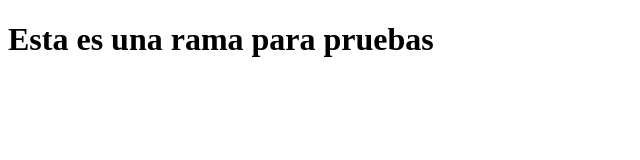
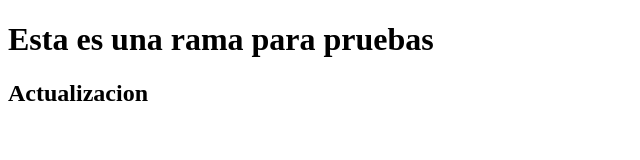
Before and after one commit to ccpappalardo/gitpruebas, a plain HTML site: page index.html in a window 1280 px wide. Shown: the whole page, without its empty margins (0-640 px from the left). Drawn offline with Linux system fonts and the light colour scheme.

Commit message:
se agrega un segundo parrafo

```diff
--- a/index.html
+++ b/index.html
@@ -6,6 +6,7 @@
     <meta name="viewport" content="width=device-width, initial-scale=1.0" />
     <title>Rama Pruebas</title>
     <h1>Esta es una rama para pruebas</h1>
+    <h2>Actualizacion</h2>
   </head>
   <body></body>
 </html>
```
